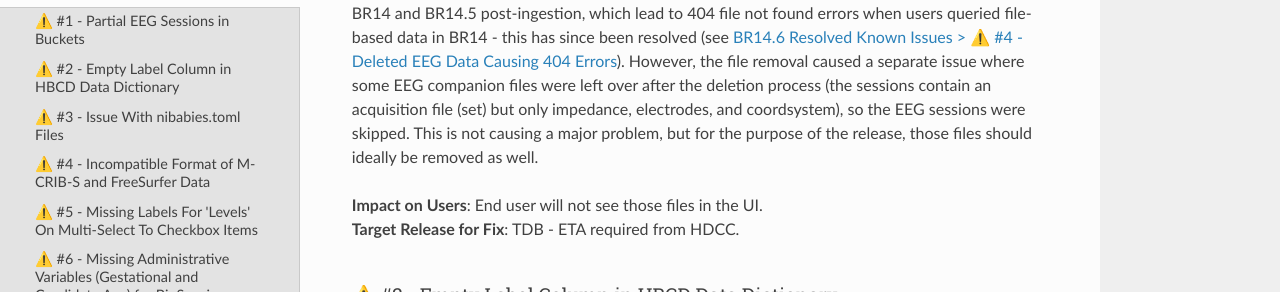
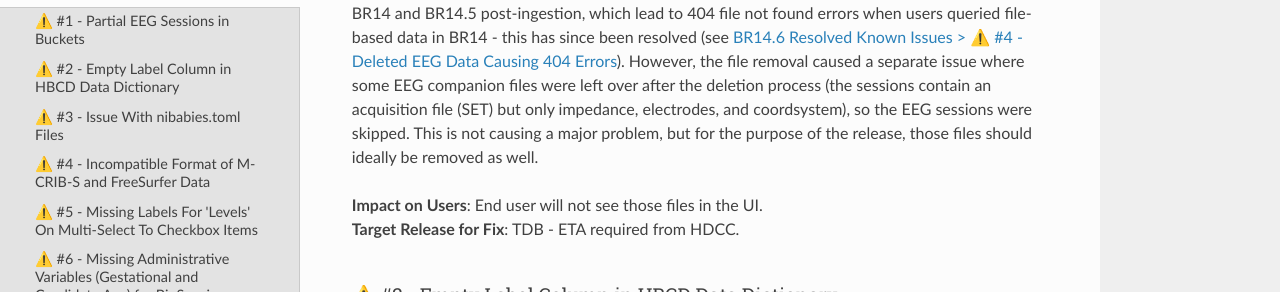
Before and after one commit to DCAN-Labs/hbcd-docs-internal, an MkDocs documentation site: the page built from docs/changelog/knownissues.md, in a window 1280 px wide and 900 px high. Shown: the part 338-630 px from the top of the window. Built offline with MkDocs 1.6.1, drawn with Linux system fonts in a browser that asks for light colours; nearby versions of some CDN libraries.

Commit message:
minor clarification

```diff
--- a/docs/changelog/knownissues.md
+++ b/docs/changelog/knownissues.md
@@ -1,7 +1,7 @@
 # Known Issues
 
 ### ⚠️ #1 - Partial EEG Sessions in Buckets
-The V03 acquisitions for 5 participants errored in MADE and had various issues, therefore the EEG Workgroup asked for those files to be removed from the release. The EEG files were removed from BR14 and BR14.5 post-ingestion, which lead to 404 file not found errors when users queried file-based data in BR14 - this has since been resolved (see [BR14.6 Resolved Known Issues > ⚠️ #4 - Deleted EEG Data Causing 404 Errors](versions/BR14.6.md/#4-deleted-eeg-data-causing-404-errors)). However, the file removal caused a separate issue where some EEG companion files were left over after the deletion process (the sessions contain an acquisition file (set) but only impedance, electrodes, and coordsystem), so the EEG sessions were skipped. This is not causing a major problem, but for the purpose of the release, those files should ideally be removed as well.
+The V03 acquisitions for 5 participants errored in MADE and had various issues, therefore the EEG Workgroup asked for those files to be removed from the release. The EEG files were removed from BR14 and BR14.5 post-ingestion, which lead to 404 file not found errors when users queried file-based data in BR14 - this has since been resolved (see [BR14.6 Resolved Known Issues > ⚠️ #4 - Deleted EEG Data Causing 404 Errors](versions/BR14.6.md/#4-deleted-eeg-data-causing-404-errors)). However, the file removal caused a separate issue where some EEG companion files were left over after the deletion process (the sessions contain an acquisition file (SET) but only impedance, electrodes, and coordsystem), so the EEG sessions were skipped. This is not causing a major problem, but for the purpose of the release, those files should ideally be removed as well.
 
 **Impact on Users**: End user will not see those files in the UI.
 **Target Release for Fix**: TDB - ETA required from HDCC.
```
